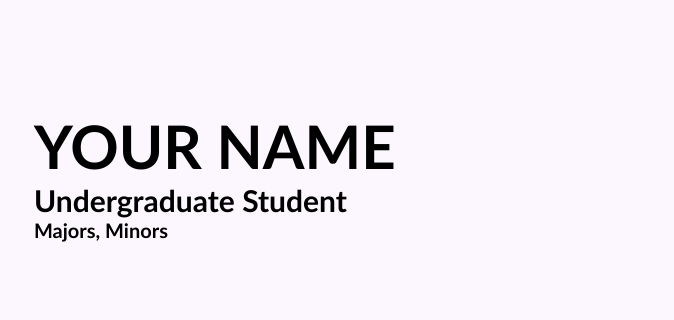
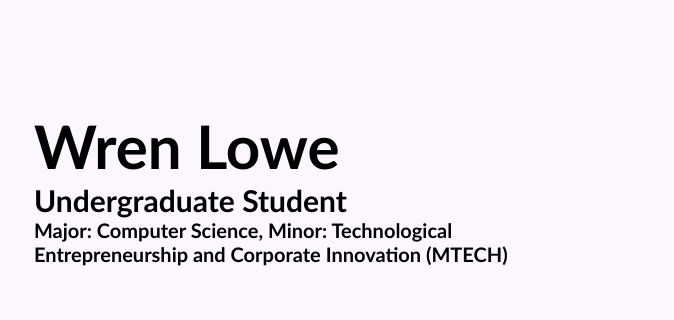
Before and after one commit to wrenlowe/wrenlowe.github.io, a website: page index.html in a window 1280 px wide. Shown: the part 290-610 px from the top of the page, 606-1280 px from the left. Drawn offline with Linux system fonts and the light colour scheme; files that its build step writes are made by us from their sources; files whose address does not match are found by name.

Commit message:
Update index.html

```diff
--- a/index.html
+++ b/index.html
@@ -28,9 +28,9 @@
         <div class="same-line-panel">
             <img id="image" src=profile.png>
             <div class="center">
-                <h1>YOUR NAME</h1>
+                <h1>Wren Lowe</h1>
                 <h2>Undergraduate Student</h2>
-                <h3>Majors, Minors</h3>
+                <h3>Major: Computer Science, Minor: Technological Entrepreneurship and Corporate Innovation (MTECH)</h3>
             </div>
 
         </div>
```
